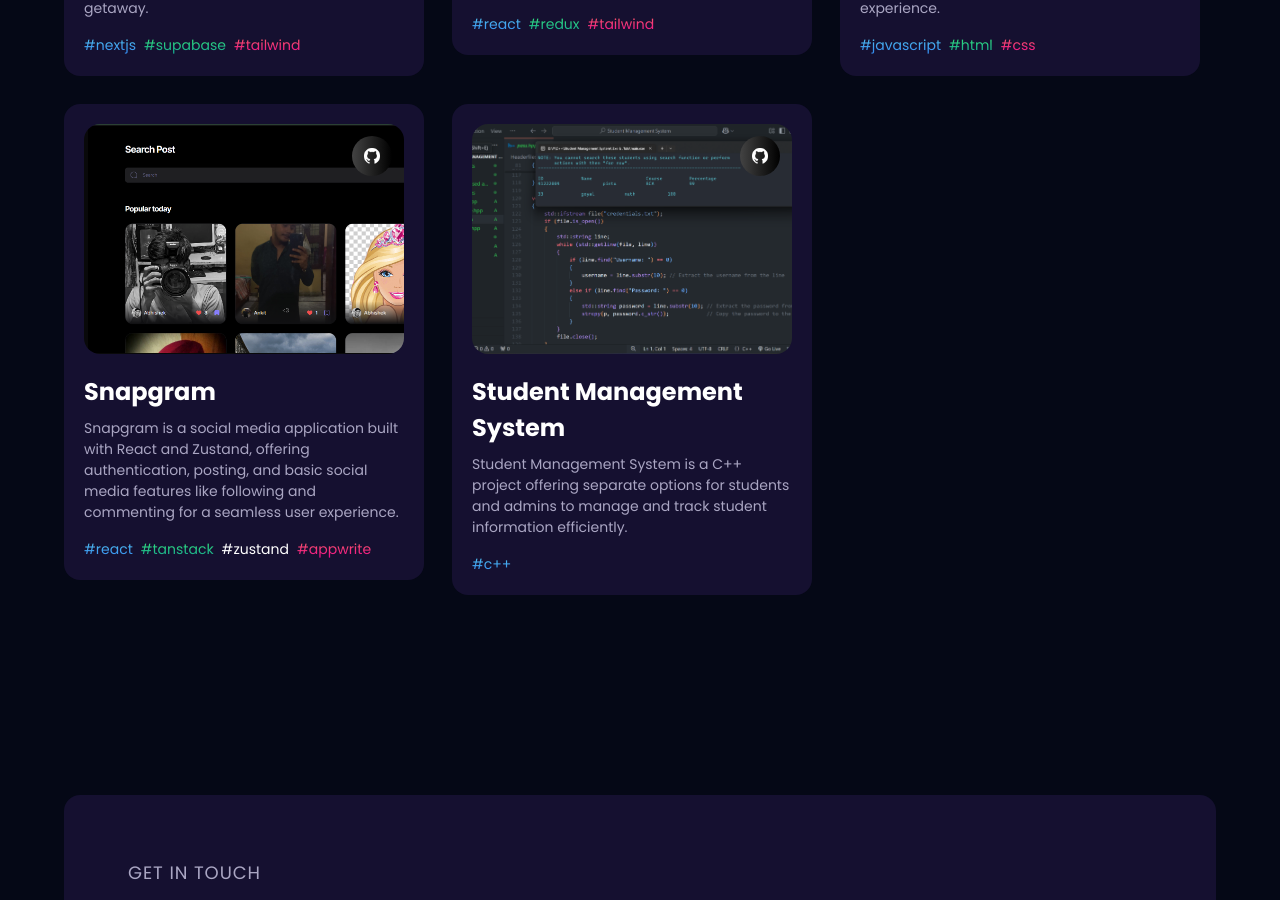
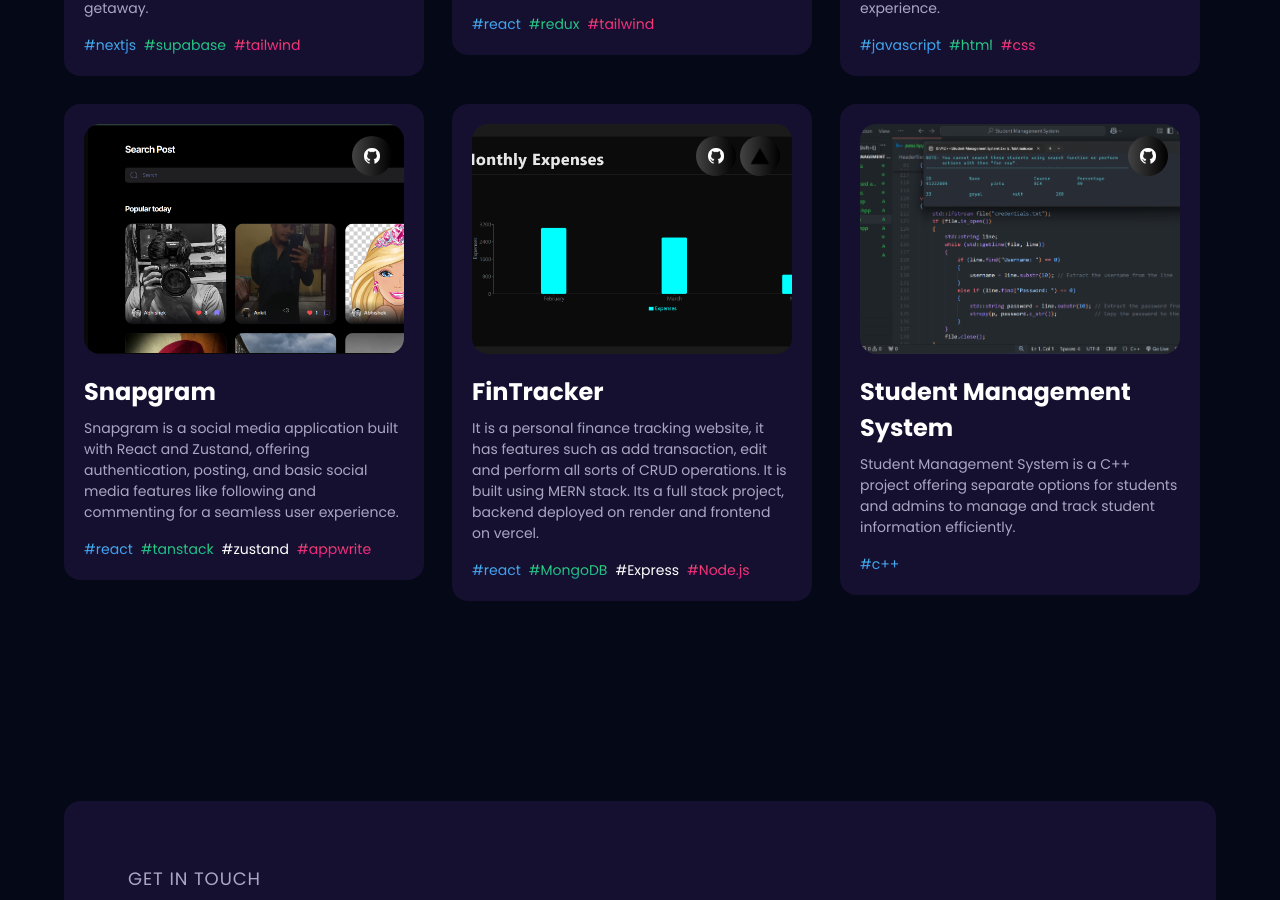
Before and after one commit to ChadGotei/Portfolio, a React (Vite) app: page / in a window 1280 px wide. Shown: the part 4218-5118 px from the top of the page. Built offline with nearby package versions, Linux system fonts and the light colour scheme.

Commit message:
added-new-project

```diff
--- a/src/assets/index.js
+++ b/src/assets/index.js
@@ -34,6 +34,7 @@ import aestroid from './projects/aestroid.png';
 import pizzaco from './projects/pizzasite.png';
 import snapgram from './projects/snapgram.png';
 import cppsms from './projects/sms.png'
+import fintracker from './projects/fintracker.png';
 
 // Socials section
 import instagram from './socials/insta.png';
@@ -75,6 +76,7 @@ export {
   cppsms,
   snapgram,
   wildoasis,
+  fintracker,
   vercel,
   gmail,
   leetcode,
--- a/src/constants/index.js
+++ b/src/constants/index.js
@@ -23,6 +23,7 @@ import {
   cppsms,
   snapgram,
   wildoasis,
+  fintracker,
   leetcode,
   linkedin,
   gmail,
@@ -266,6 +267,32 @@ const projects = [
     source_code_link: "https://github.com/ChadGotei/snapgram",
   },
   {
+    name: "FinTracker",
+    description:
+      "It is a personal finance tracking website, it has features such as add transaction, edit and perform all sorts of CRUD operations. It is built using MERN stack. Its a full stack project, backend deployed on render and frontend on vercel.",
+    tags: [
+      {
+        name: "react",
+        color: "blue-text-gradient",
+      },
+      {
+        name: "MongoDB",
+        color: "green-text-gradient",
+      },
+      {
+        name: "Express",
+        color: "black-gradiennt",
+      },
+      {
+        name: "Node.js",
+        color: "pink-text-gradient",
+      },
+    ],
+    image: fintracker, // to be edited
+    source_code_link: "https://github.com/ChadGotei/finance-tracker",
+    website_link: "https://finance-tracker-w7xu.vercel.app/",
+  },
+  {
     name: "Student Management System",
     description:
       "Student Management System is a C++ project offering separate options for students and admins to manage and track student information efficiently.",
```
Also changed, not shown: src/assets/projects/fintracker.png (added).
